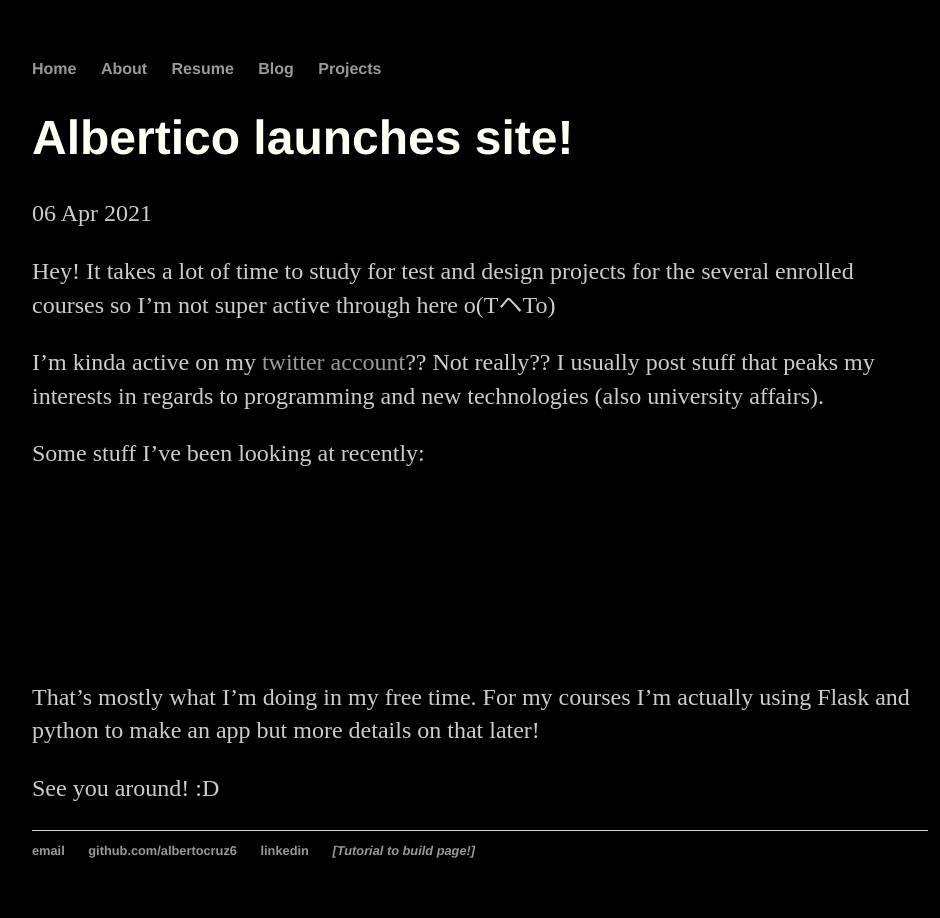
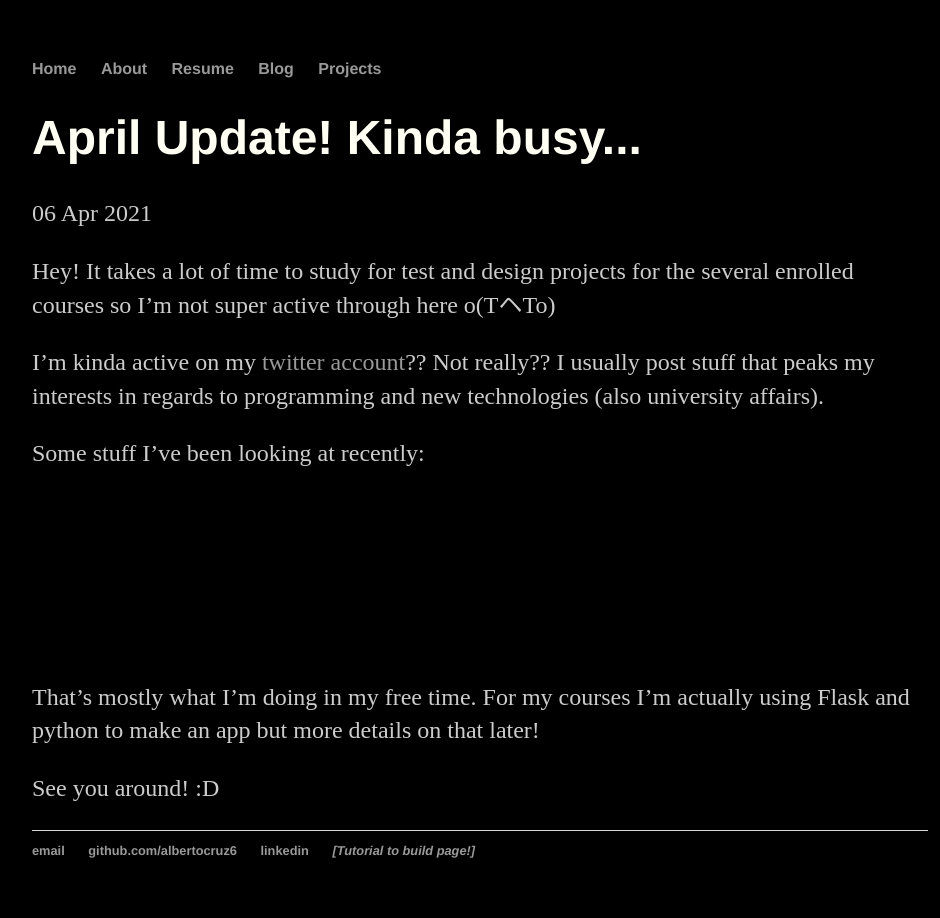
Before and after one commit to albertocruz6/albertocruz6.github.io, a Jekyll site: the page built from _posts/2021-04-06-second-post.md, in a window 1280 px wide. Shown: the whole page, without its empty margins (160-1100 px from the left). Built offline with Jekyll 4.4.1, drawn with Linux system fonts in a browser that asks for light colours.

Commit message:
Update 2021-04-06-second-post.md

```diff
--- a/_posts/2021-04-06-second-post.md
+++ b/_posts/2021-04-06-second-post.md
@@ -1,6 +1,6 @@
 ---
 layout: post
-title: "Albertico launches site!"
+title: "April Update! Kinda busy..."
 date: 2021-04-06
 ---
  Hey! It takes a lot of time to study for test and design projects for the several enrolled courses so I'm not super active through here o(TヘTo)
```
